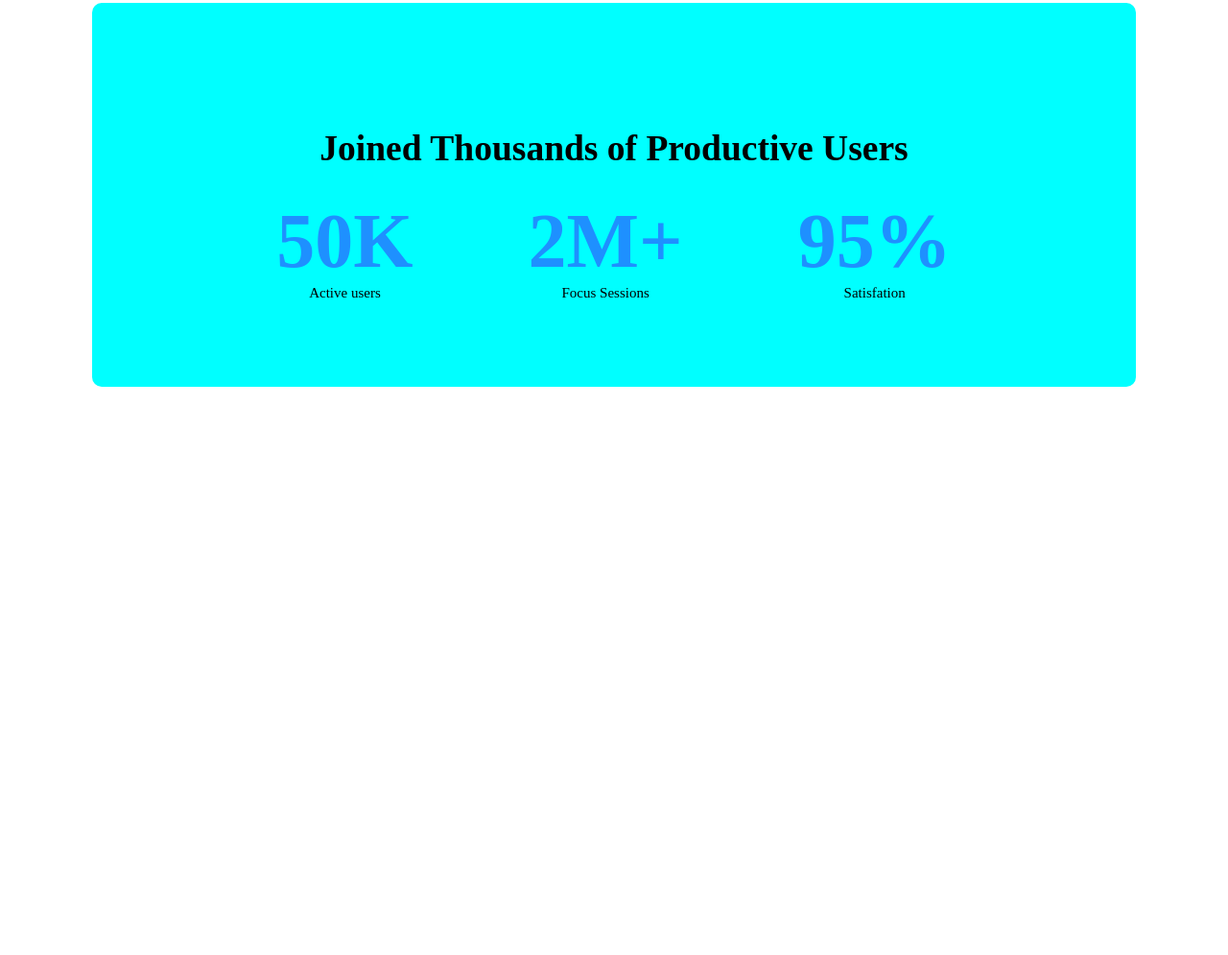
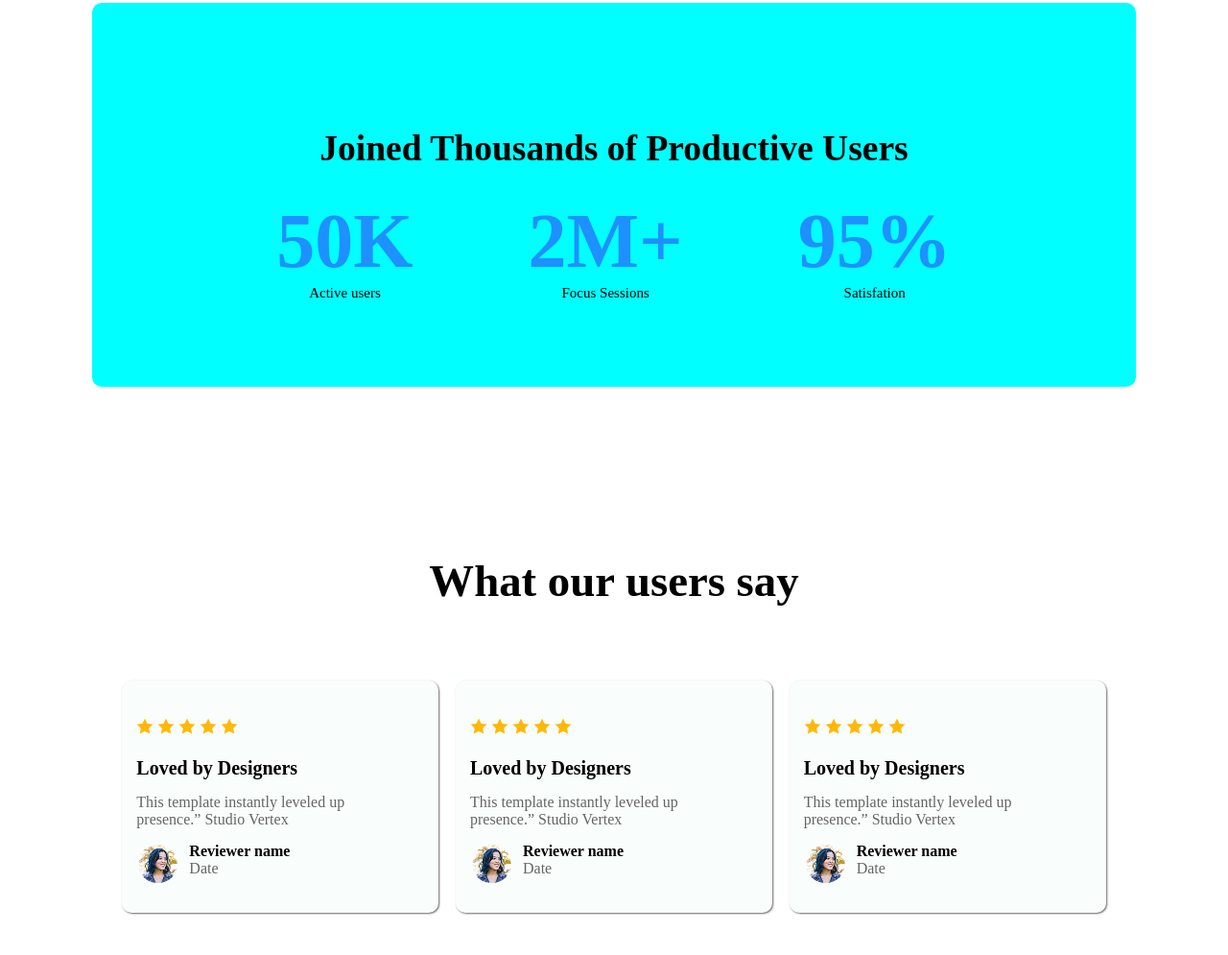
Before and after one commit to masabi73/Assignment-03, a plain HTML site: page index.html in a window 1280 px wide. Shown: the part 1197-2192 px from the top of the page at 96% size. Before the commit the page ends 1700 px from the top, so only its background shows below. Drawn offline with Linux system fonts and the light colour scheme.

Commit message:
added user feedback section

```diff
--- a/index.html
+++ b/index.html
@@ -85,6 +85,109 @@
           </div>
         </section>
 
+        <!-- Production users Section ends here -->
+
+
+        <!-- User's Feedback Section stats here -->
+         <div class="user-feddback-secton">
+
+         <div class="user-contant">
+
+           <div class="heading">
+           <h3>What our users say</h3>
+          </div>
+
+         <div class="photo">
+           <div class="card">
+            <div class="card-down">
+             <img src="./Assets/icon-star.png" alt="" srcset="">
+    <img src="./Assets/icon-star.png" alt="" srcset="">
+  <img src="./Assets/icon-star.png" alt="" srcset="">
+  <img src="./Assets/icon-star.png" alt="" srcset="">
+  <img src="./Assets/icon-star.png" alt="" srcset="">
+     <h4>Loved by Designers</h4>
+           <p>This template instantly leveled up <br> presence.”  Studio Vertex</p>
+          </div>
+
+
+
+           <div class="women-img">
+             <div class="women">
+              <img class="womenn" src="./Assets/avatar.png" alt="" srcset="">
+             </div>
+                 <div class="left">
+                  <h4>Reviewer name</h4>
+                  <p>Date</p>
+                 </div>
+           </div>
+
+
+
+
+          </div>
+
+          <div class="card">
+            <div class="card-down">
+             <img src="./Assets/icon-star.png" alt="" srcset="">
+    <img src="./Assets/icon-star.png" alt="" srcset="">
+  <img src="./Assets/icon-star.png" alt="" srcset="">
+  <img src="./Assets/icon-star.png" alt="" srcset="">
+  <img src="./Assets/icon-star.png" alt="" srcset="">
+   <h4>Loved by Designers</h4>
+           <p>This template instantly leveled up <br> presence.”  Studio Vertex</p>
+          </div>
+
+
+
+           <div class="women-img">
+             <div class="women">
+              <img class="womenn" src="./Assets/avatar.png" alt="" srcset="">
+             </div>
+                 <div class="left">
+                  <h4>Reviewer name</h4>
+                  <p>Date</p>
+                 </div>
+           </div>
+
+
+
+
+          </div>
+
+          <div class="card">
+          <div class="card-down">
+             <img src="./Assets/icon-star.png" alt="" srcset="">
+    <img src="./Assets/icon-star.png" alt="" srcset="">
+  <img src="./Assets/icon-star.png" alt="" srcset="">
+  <img src="./Assets/icon-star.png" alt="" srcset="">
+  <img src="./Assets/icon-star.png" alt="" srcset="">
+   <h4>Loved by Designers</h4>
+           <p>This template instantly leveled up <br> presence.”  Studio Vertex</p>
+          </div>
+
+
+
+           <div class="women-img">
+             <div>
+              <img  class="womenn" src="./Assets/avatar.png" alt="" srcset="">
+             </div>
+                 <div class="left">
+                  <h4>Reviewer name</h4>
+                  <p>Date</p>
+                 </div>
+           </div>
+
+
+
+
+          </div>
+         </div>
+         </div>
+
+         </div>
+
+        <!-- User's Feedback Section ends here -->
+
       </main>
 
       <!-- /* =========================================================== */ -->
--- a/style.css
+++ b/style.css
@@ -158,9 +158,9 @@ main{
 
 }
 
-.centered-title{
-    /* background-color: darkmagenta; */
-}
+/*.centered-title{
+     background-color: darkmagenta;
+}*/
 .three-data-subtitle{
     /* background-color: darkcyan; */
     display: flex;
@@ -187,6 +187,74 @@ main{
     text-align: center;
 }
   /*  Production users Section ends here */
+
+ /* User's Feedback Section stats here   */
+.user-feddback-secton{
+    /* background-color: darkseagreen; */
+    height: 400px;
+    padding: 25px;
+    margin-bottom: 100px;
+    /* margin: 50px auto; */
+}
+.user-contant{
+    margin: 40px auto;
+    /* background-color: blue; */
+
+    margin-top: 50px;
+}
+.card{
+    background-color: rgb(249, 253, 251);
+    border-radius: 10px;
+    box-shadow: 1px 1px 2px rgb(109, 105, 105);
+    margin: 40px auto;
+    padding: 15px;
+
+}
+.card-down img{
+    margin-top: 24px;
+    margin-top: 24px;
+}
+.card-down h4{
+    margin-top: 20px;
+    /* background-color: rgb(26, 45, 84); */
+    font-size: 20px;
+}
+.card-down p{
+    margin-top:15px;
+    margin-bottom: 15px;
+    /* background-color: cornflowerblue; */
+    opacity: 0.6;
+}
+.photo{
+    display: flex;
+    gap: 5px;
+    /* background-color: rgb(234, 155, 58); */
+
+
+}
+.women-img{
+    margin-bottom: 10px;
+    display: flex;
+    /* background-color: bisque; */
+    width: 300px;
+    gap: 10px;
+    margin-top: 10px;
+
+
+}
+
+.womenn{
+
+    border-radius: 50%;
+    border: 2px 2px 2px red;
+    padding: 2px;
+}
+.left P{
+    opacity: .6;
+}
+/* < User's Feedback Section ends here   */
+
+
 /* main ends here */
 /* =========================================================== */
 
```
